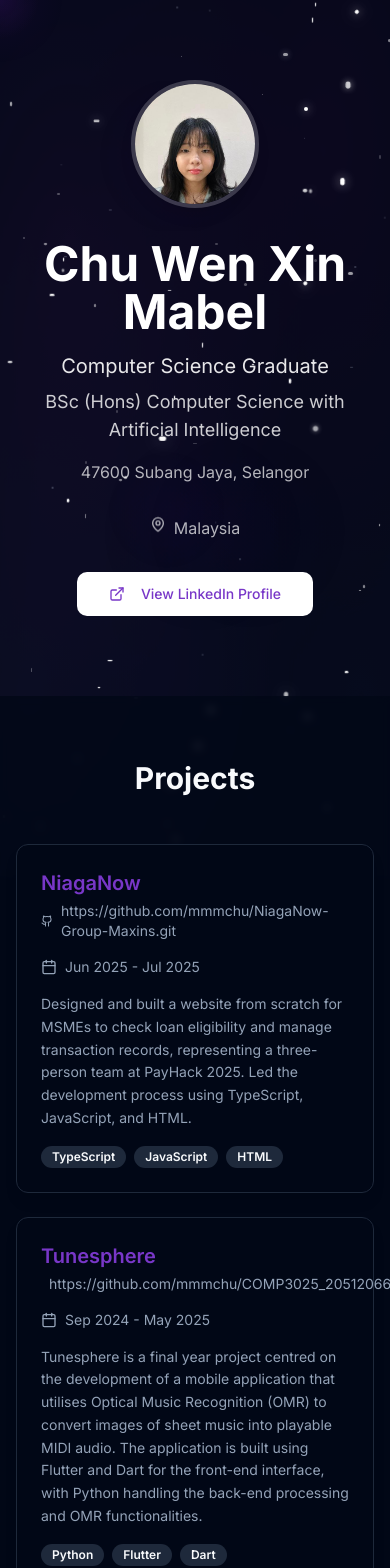
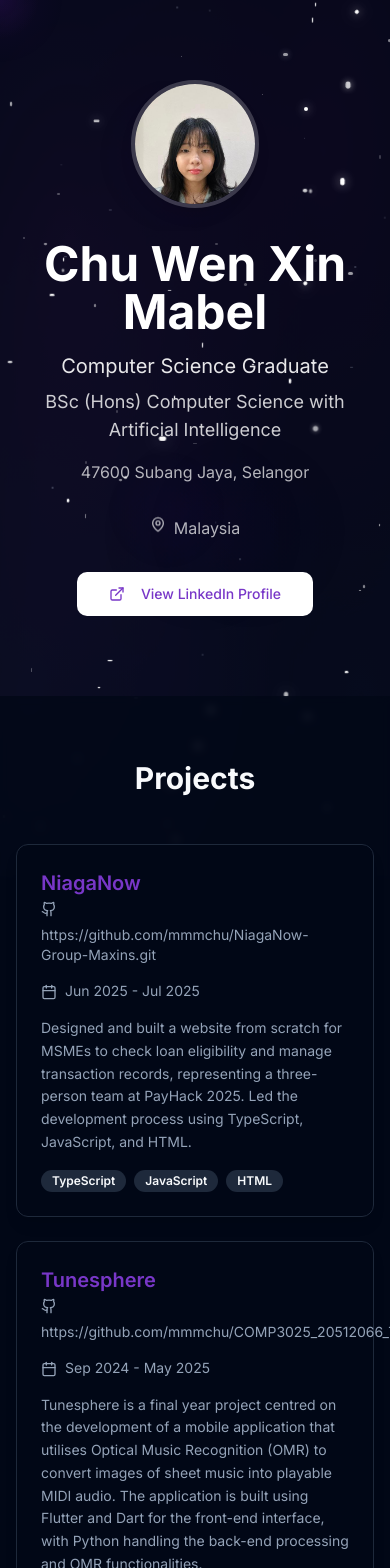
Before and after one commit to mmmchu/mabelwebsite, a React (Vite) app: page / in a window 390 px wide. Shown: the top 1568 px of the page. Built offline with nearby package versions, Linux system fonts and the light colour scheme.

Commit message:
adjust view on mobile screen

```diff
--- a/src/pages/Index.tsx
+++ b/src/pages/Index.tsx
@@ -193,14 +193,15 @@ const Index = () => {
           className="p-6 w-full shadow-lg hover:shadow-xl transition-all duration-300 hover:-translate-y-1 hover:scale-[1.02] animate-fade-in bg-card/80 backdrop-blur-sm"
           style={{ animationDelay: `${index * 0.1}s` }}
         >
-          <div className="flex flex-col sm:flex-row sm:justify-between mb-4 gap-4">
+          <div className="flex flex-col sm:flex-row sm:justify-between mb-4 gap-2">
             <div className="flex-1 min-w-0">
               <h3 className="text-xl font-semibold text-primary hover:text-accent transition-colors duration-200 break-words">
                 {project.title}
               </h3>
               {project.github && (
-                <div className="flex items-center mt-1 text-sm text-muted-foreground hover:text-primary transition-colors duration-200 break-words">
-                  <Github className="w-4 h-4 mr-2 hover:rotate-12 transition-transform duration-200" />
+                <div className="mt-1 text-sm text-muted-foreground hover:text-primary transition-colors duration-200 break-words w-full">
+                  <div className="flex items-center gap-2 flex-wrap">
+                    <Github className="w-4 h-4 hover:rotate-12 transition-transform duration-200" />
                     {project.github.startsWith('http') ? (
                       <a
                         href={project.github}
@@ -214,10 +215,11 @@ const Index = () => {
                       project.github
                     )}
                   </div>
+                </div>
               )}
             </div>
-            <div className="flex items-center text-sm text-muted-foreground whitespace-nowrap">
-              <Calendar className="w-4 h-4 mr-2" />
+            <div className="flex-shrink-0 text-sm text-muted-foreground mt-2 sm:mt-0">
+              <Calendar className="w-4 h-4 mr-2 inline" />
               {project.period}
             </div>
           </div>
@@ -240,6 +242,7 @@ const Index = () => {
     </div>
   </div>
 </section>
+
 
       {/* Work Experience Section */}
       <section className="py-16 px-4 relative z-10 bg-muted/80 backdrop-blur-sm">
```
Lines whose indentation alone changed are shown as unchanged.
